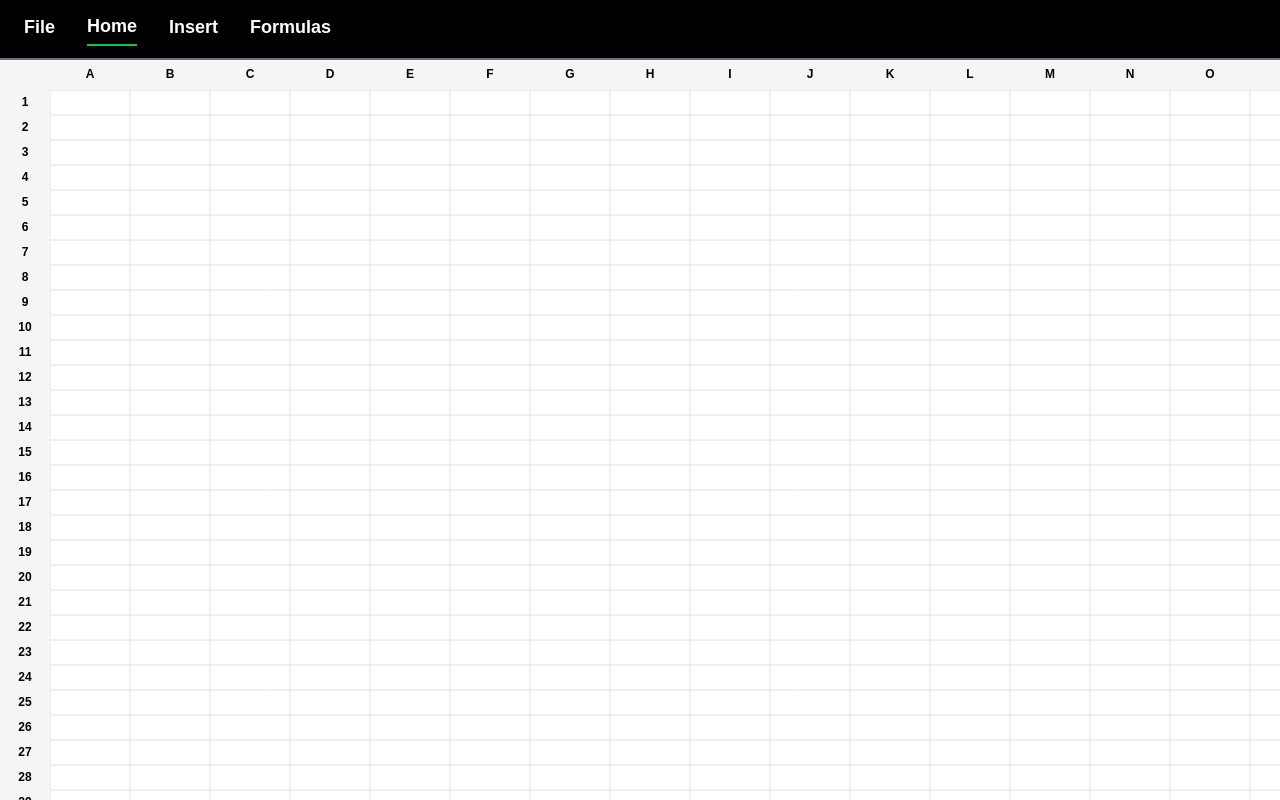
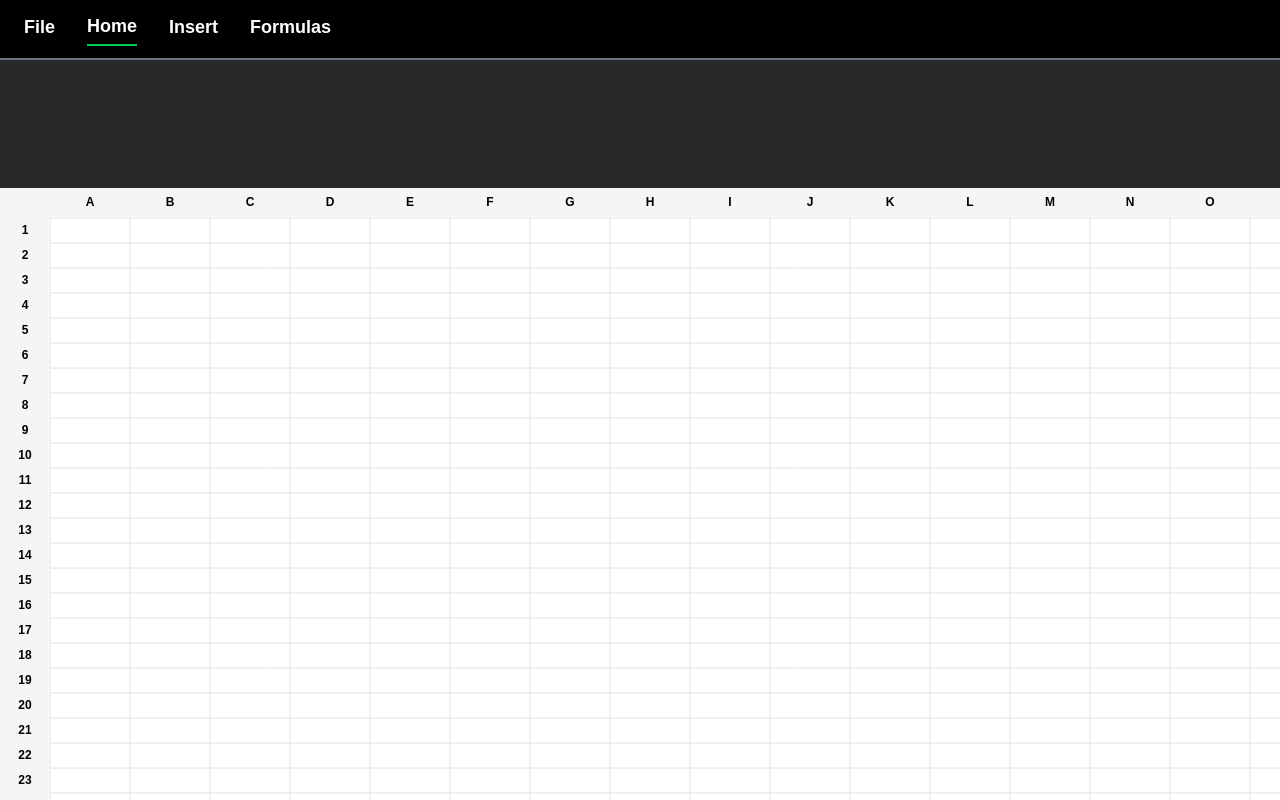
Before and after one commit to ChrissieFrankie/MACROHARDRibbonMaster, a Next.js app: page / in a window 1280 px wide. Both pictures are taken after a click on the button "EXCEL". Shown: the top 800 px of the page. Built offline with nearby package versions, Linux system fonts and the light colour scheme.

Commit message:
update workbook component: add empty ribbon panel for Home tab

```diff
--- a/src/components/Workbook/workbook.tsx
+++ b/src/components/Workbook/workbook.tsx
@@ -105,6 +105,13 @@ export default function Workbook() {
         {/* Add macro buttons here */}
       </div>
 
+      {/* Ribbon panel - shown when Home is selected */}
+      {selectedTab === 'Home' && (
+        <div className="bg-[#292929] h-32 border-b-2 border-[#292929]">
+          {/* Empty ribbon panel */}
+        </div>
+      )}
+
       {/* The blank spreadsheet grid */}
       <div className="flex-1 overflow-auto bg-white">
         <canvas ref={canvasRef} className="shadow-lg" />
```
